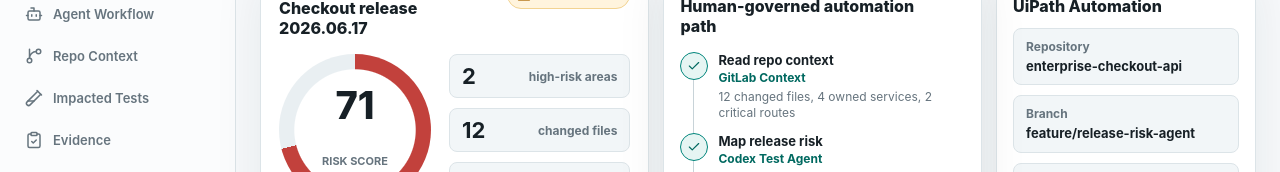
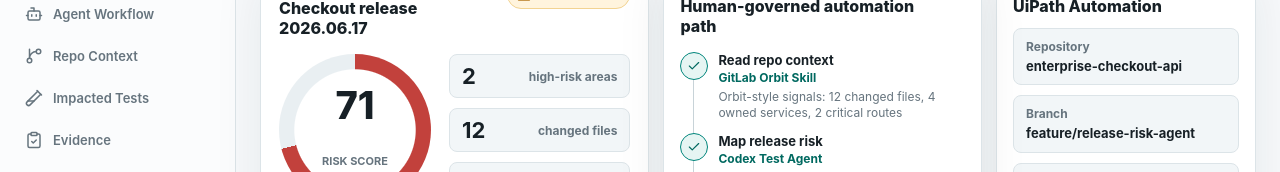
Before and after one commit to zemeng2015/enterprise-ai-engineering-orchestrator, a React (Vite) app: page / in a window 1280 px wide. Shown: the part 131-303 px from the top of the page. Built offline with nearby package versions, Linux system fonts and the light colour scheme.

Commit message:
Align submission readiness materials

```diff
--- a/src/data/demoData.ts
+++ b/src/data/demoData.ts
@@ -27,7 +27,7 @@
   gitlab: {
     name: "GitLab Transcend",
     angle: "Repository-aware developer workflow agent for release confidence",
-    integration: "GitLab Context",
+    integration: "GitLab Orbit Evidence",
     primaryCta: "Generate Tests",
   },
   product: {
@@ -86,9 +86,9 @@
 export const workflow: WorkflowStep[] = [
   {
     label: "Read repo context",
-    agent: "GitLab Context",
+    agent: "GitLab Orbit Skill",
     status: "complete",
-    evidence: "12 changed files, 4 owned services, 2 critical routes",
+    evidence: "Orbit-style signals: 12 changed files, 4 owned services, 2 critical routes",
   },
   {
     label: "Map release risk",
```
Also changed, not shown: 4 other files (tests, documents, lock files or other folders).
